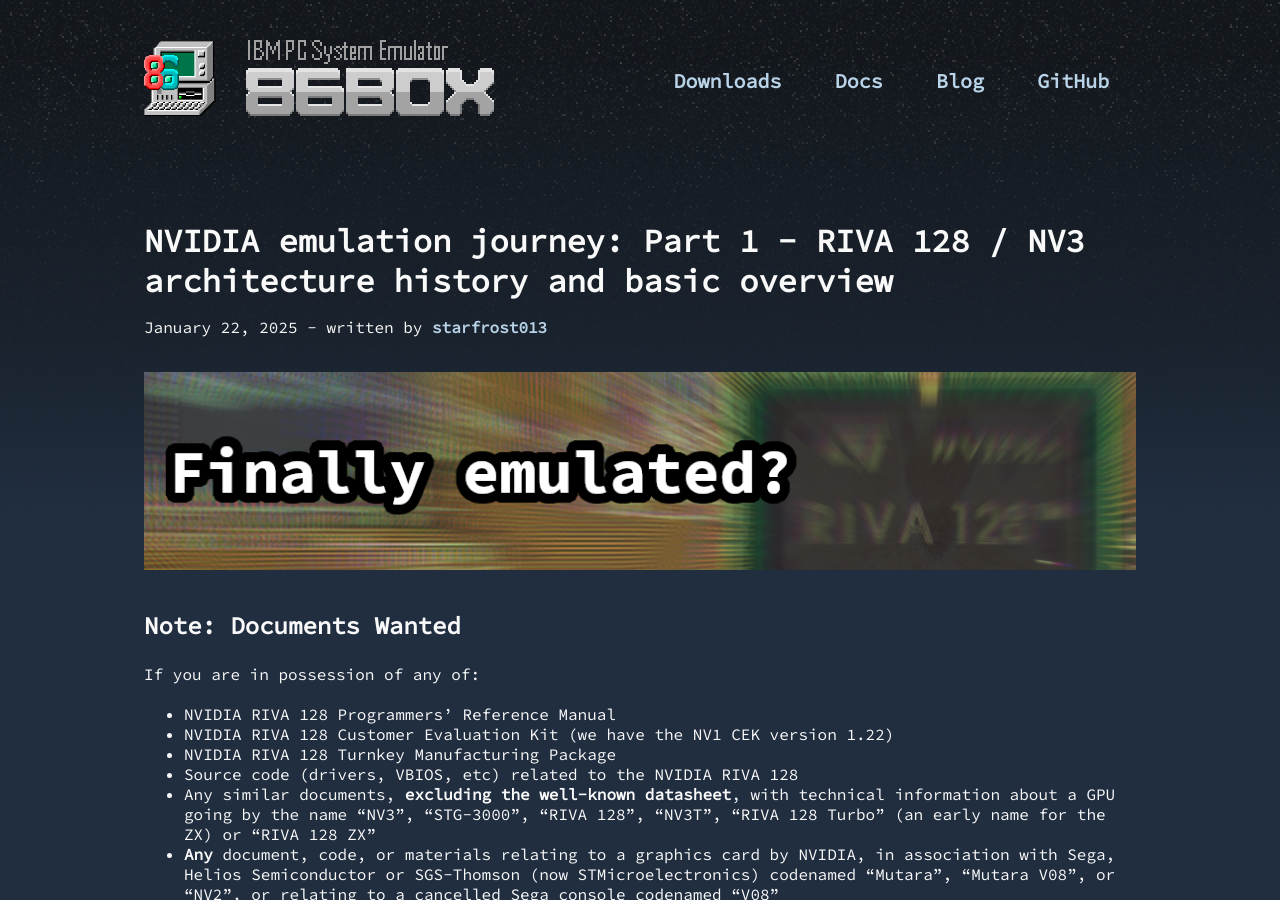
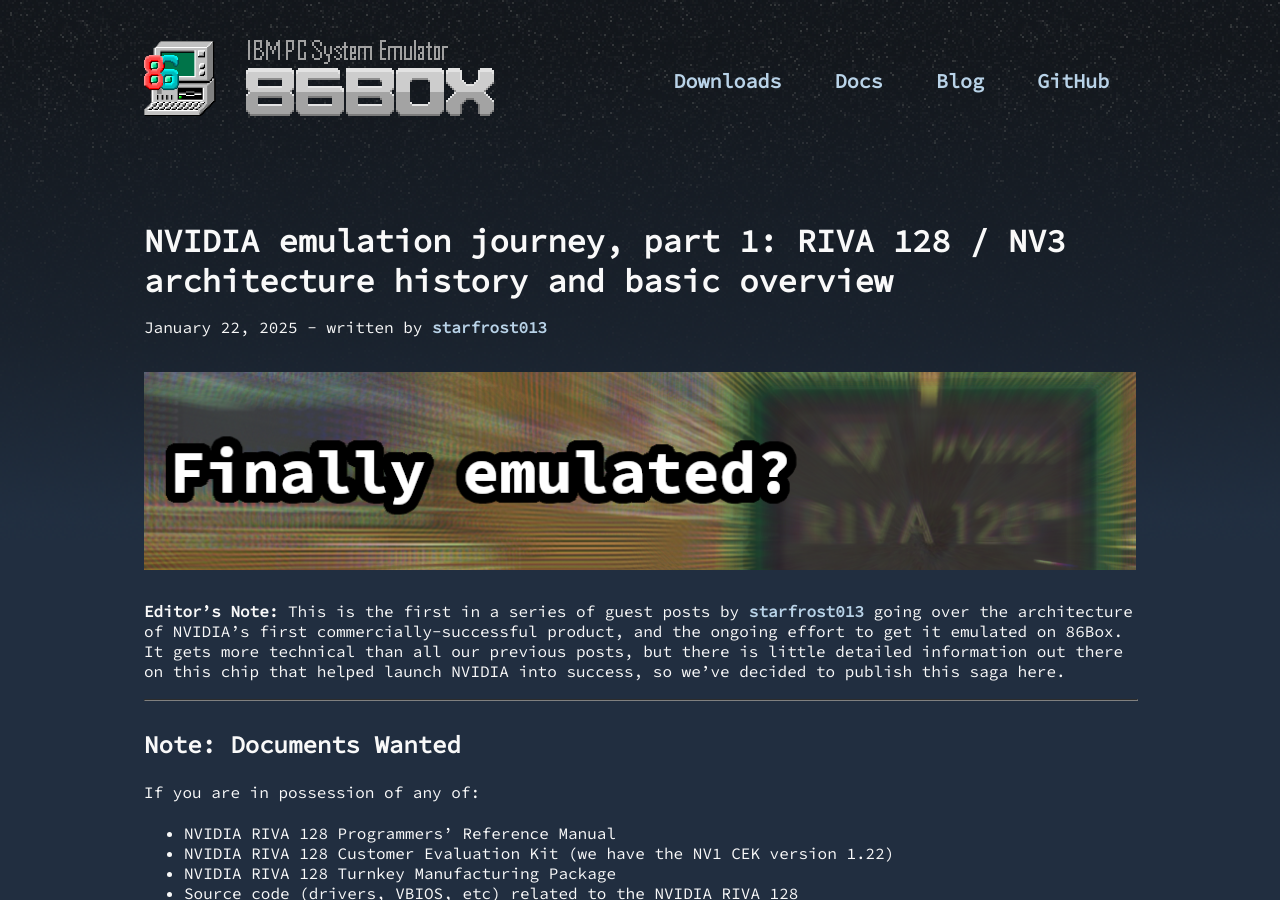
Before and after one commit to 86Box/86box.github.io, a Jekyll site: the page built from _posts/2025-01-22-riva128-part-1.md, in a window 1280 px wide and 900 px high. Built offline with Jekyll 4.4.1, drawn with Linux system fonts in a browser that asks for light colours.

Commit message:
Add editor's note

```diff
--- a/_posts/2025-01-22-riva128-part-1.md
+++ b/_posts/2025-01-22-riva128-part-1.md
@@ -1,12 +1,16 @@
 ---
 layout: post
-title: "NVIDIA emulation journey: Part 1 - RIVA 128 / NV3 architecture history and basic overview"
-description: "An exploration of my efforts to create a functional emulation of NVIDIA GPUs"
+title: "NVIDIA emulation journey, part 1: RIVA 128 / NV3 architecture history and basic overview"
+description: "An exploration of efforts to create a functional emulation of NVIDIA GPUs."
 authors: ["starfrost013"]
 image: "/assets/images/riva128/p1/hero.png"
 ---
 
 {% include imageheading.html url="/assets/images/riva128/p1/hero.png" separator=" " %}
+
+**Editor's Note:** This is the first in a series of guest posts by [starfrost013](https://github.com/starfrost013) going over the architecture of NVIDIA's first commercially-successful product, and the ongoing effort to get it emulated on 86Box. It gets more technical than all our previous posts, but there is little detailed information out there on this chip that helped launch NVIDIA into success, so we've decided to publish this saga here.
+
+---
 
 ## Note: Documents Wanted
 
```
